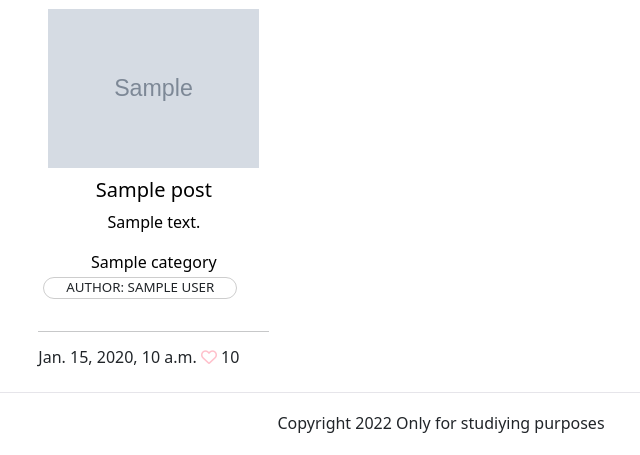
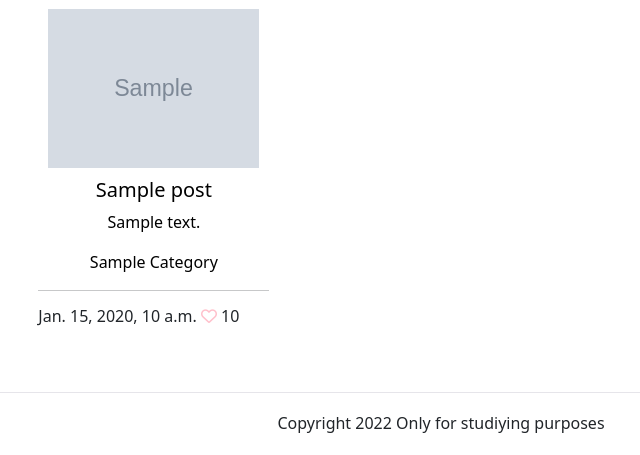
Before and after one commit to KevinDGnanih/the-note-mag, a Django app: template templates/category_posts.html in a window 1280 px wide. Shown: the part 345-800 px from the top of the page, without its empty margins (199-839 px from the left). Run offline with Django 3.2, Linux system fonts and the light colour scheme; the template is opened without the code that fills it: most values are stand-ins (such as "Sample title", 1, 10 or a date in 2020); grey boxes marked "Sample" are stand-in pictures; some libraries are stand-ins or nearby versions.

Commit message:
added the Capital letter to the category name in card

```diff
--- a/templates/category_posts.html
+++ b/templates/category_posts.html
@@ -38,11 +38,11 @@
                                     class="post-link align-items-center text-center">
                                     <h5 class="card-title">{{ post.title }}</h5>
                                     <p class="card-text">{{ post.excerpt }}</p>
-                                    <p class="card-text">{{ post.category }}</p>
+                                    <p class="card-text capital">{{ post.category }}</p>
                                 </a>
-                                <div class="">
+                                <!--<div class="">
                                     <p class="author">Author: {{ post.author }}</p>
-                                </div>
+                                </div>-->
                                 <hr>
                                 <p class="card-text h6">{{ post.created_on }} <i class="far fa-heart"></i>
                                     {{ post.number_of_likes }}</p>
--- a/templates/index.html
+++ b/templates/index.html
@@ -40,9 +40,9 @@
                                     <p class="card-text">{{ post.excerpt }}</p>
                                     <p class="card-text capital">{{ post.category }}</p>
                                 </a>
-                                <div class="">
+                                <!--<div class="">
                                     <p class="author">Author: {{ post.author }}</p>
-                                </div>
+                                </div>-->
                                 <hr>
                                 <p class="card-text h6">{{ post.created_on }} <i class="far fa-heart"></i>
                                     {{ post.number_of_likes }}</p>
--- a/templates/search.html
+++ b/templates/search.html
@@ -45,11 +45,11 @@
                                     class="post-link align-items-center text-center">
                                     <h5 class="card-title">{{ post.title }}</h5>
                                     <p class="card-text">{{ post.excerpt }}</p>
-                                    <p class="card-text">{{ post.category }}</p>
+                                    <p class="card-text capital">{{ post.category }}</p>
                                 </a>
-                                <div class="">
+                                <!--<div class="">
                                     <p class="author">Author: {{ post.author }}</p>
-                                </div>
+                                </div>-->
                                 <hr>
                                 <p class="card-text h6">{{ post.created_on }} <i class="far fa-heart"></i>
                                     {{ post.number_of_likes }}</p>
```
